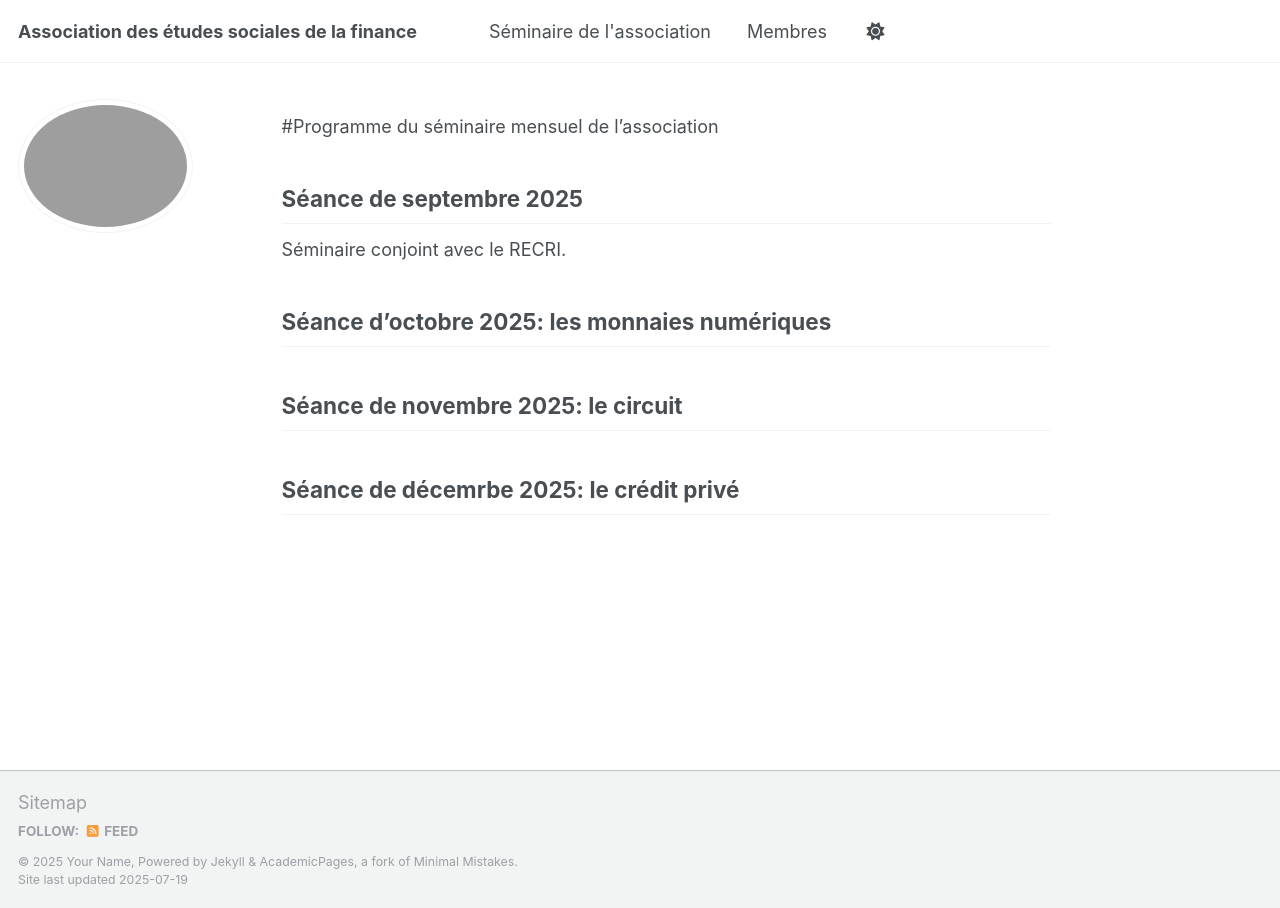
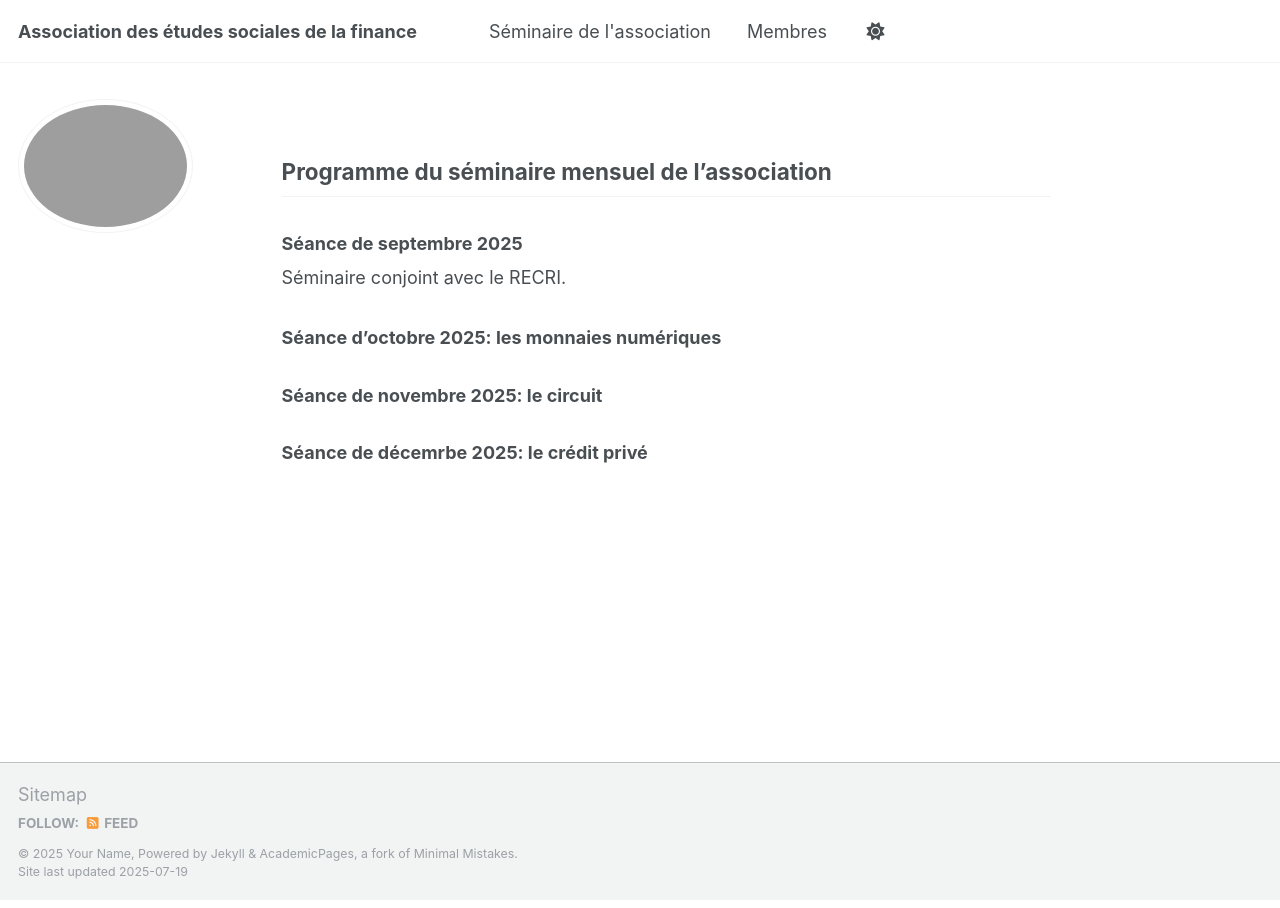
Before and after one commit to ssfa-aesf/ssfa-aesf.github.io, a Jekyll site: the page built from _pages/seminaire.md, in a window 1280 px wide. Built offline with Jekyll 4.4.1, drawn with Linux system fonts in a browser that asks for light colours; a script that is not in the unit is left out.

```diff
--- a/_pages/seminaire.md
+++ b/_pages/seminaire.md
@@ -6,16 +6,16 @@ redirect_from:
   - /
 ---
 
-#Programme du séminaire mensuel de l'association
+## Programme du séminaire mensuel de l'association
 
-## Séance de septembre 2025
+### Séance de septembre 2025
 
 Séminaire conjoint avec le RECRI.
 
-## Séance d'octobre 2025: les monnaies numériques
+### Séance d'octobre 2025: les monnaies numériques
 
 
-## Séance de novembre 2025: le circuit
+### Séance de novembre 2025: le circuit
 
 
-## Séance de décemrbe 2025: le crédit privé
+### Séance de décemrbe 2025: le crédit privé
```
